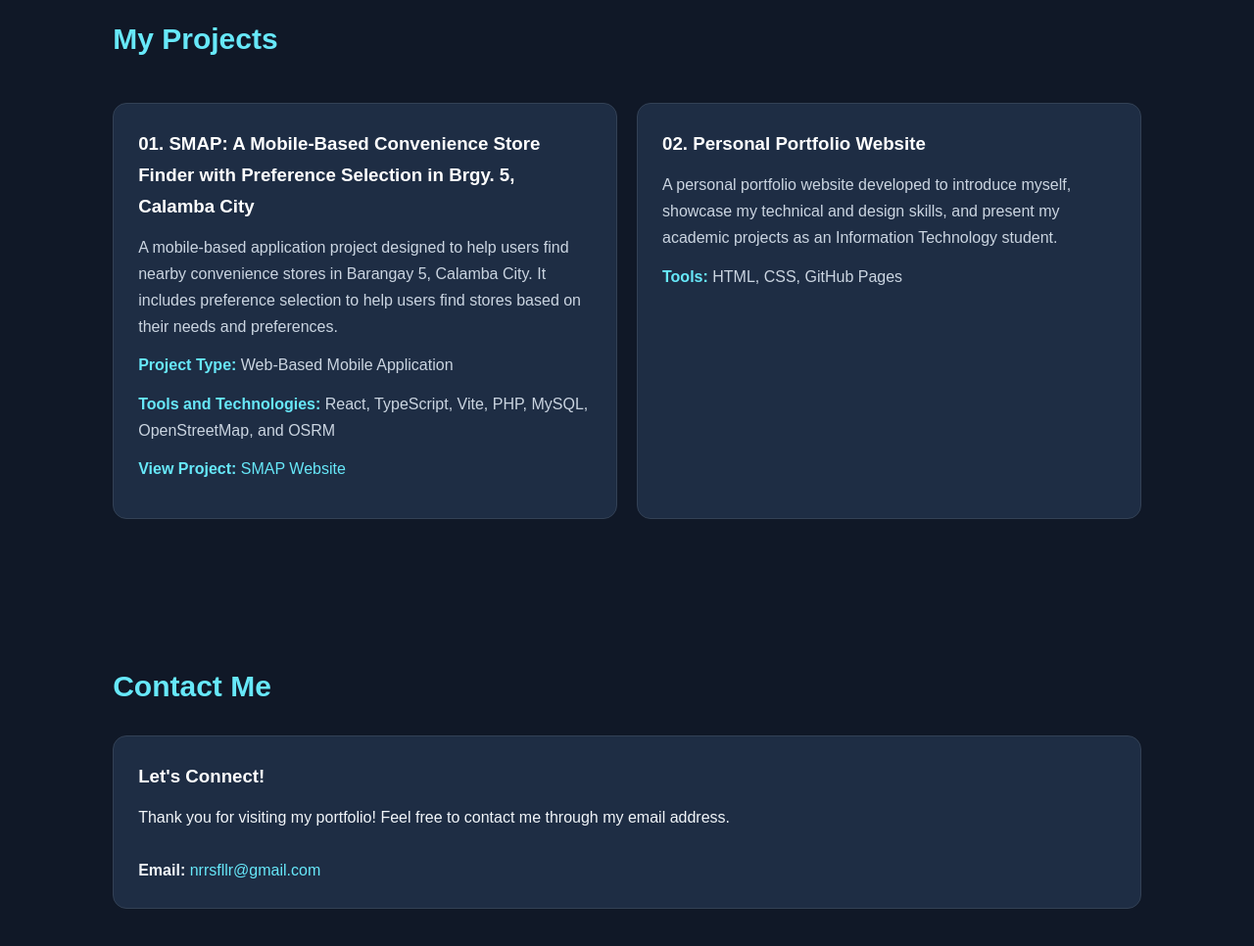
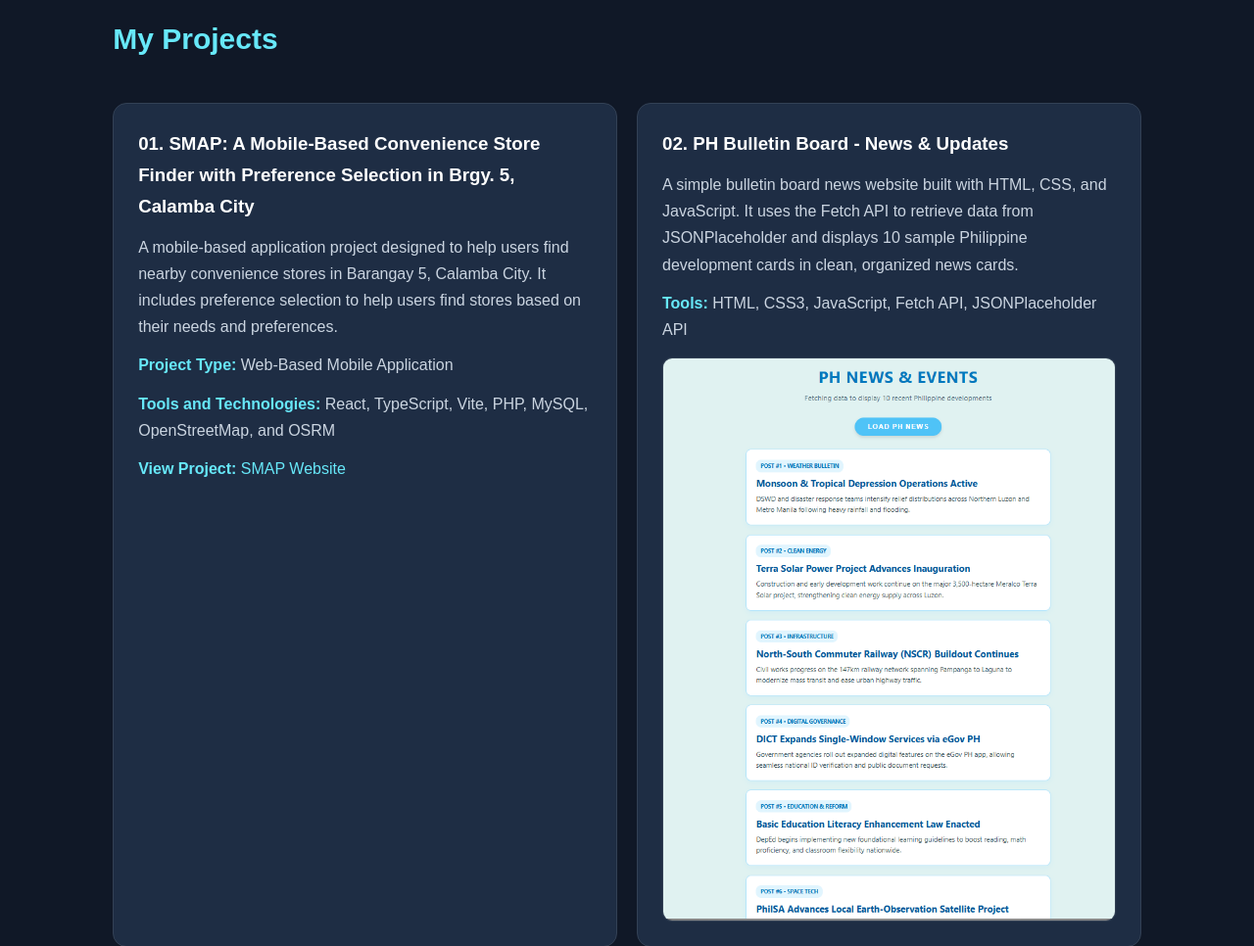
Before and after one commit to nrssfllr/nerissa-portfolio, a plain HTML site: page index.html in a window 1280 px wide. Shown: the part 1280-2246 px from the top of the page at 98% size. Drawn offline with Linux system fonts and the light colour scheme.

Commit message:
Update index.html

```diff
--- a/index.html
+++ b/index.html
@@ -1,4 +1,3 @@
-
 <!DOCTYPE html>
 <html lang="en">
 <head>
@@ -130,6 +129,15 @@
 
         .project strong {
             color: #67e8f9;
+        }
+
+        .project-screenshot {
+            display: block;
+            width: 100%;
+            height: auto;
+            margin-top: 15px;
+            border-radius: 10px;
+            border: 1px solid #334155;
         }
 
         .contact-link {
@@ -291,24 +299,31 @@
 
             </div>
 
-            <!-- PROJECT 2: PERSONAL PORTFOLIO -->
+            <!-- PROJECT 2: PH BULLETIN BOARD -->
             <div class="card project">
 
                 <h3>
-                    02. Personal Portfolio Website
+                    02. PH Bulletin Board - News &amp; Updates
                 </h3>
 
                 <p>
-                    A personal portfolio website developed to introduce
-                    myself, showcase my technical and design skills,
-                    and present my academic projects as an
-                    Information Technology student.
+                    A simple bulletin board news website built with HTML,
+                    CSS, and JavaScript. It uses the Fetch API to retrieve
+                    data from JSONPlaceholder and displays 10 sample
+                    Philippine development cards in clean, organized
+                    news cards.
                 </p>
 
                 <p>
                     <strong>Tools:</strong>
-                    HTML, CSS, GitHub Pages
+                    HTML, CSS3, JavaScript, Fetch API, JSONPlaceholder API
                 </p>
+
+                <img
+                    src="ph-bulletin-board.png"
+                    alt="Screenshot of the PH Bulletin Board news and updates website"
+                    class="project-screenshot"
+                >
 
             </div>
 
```
